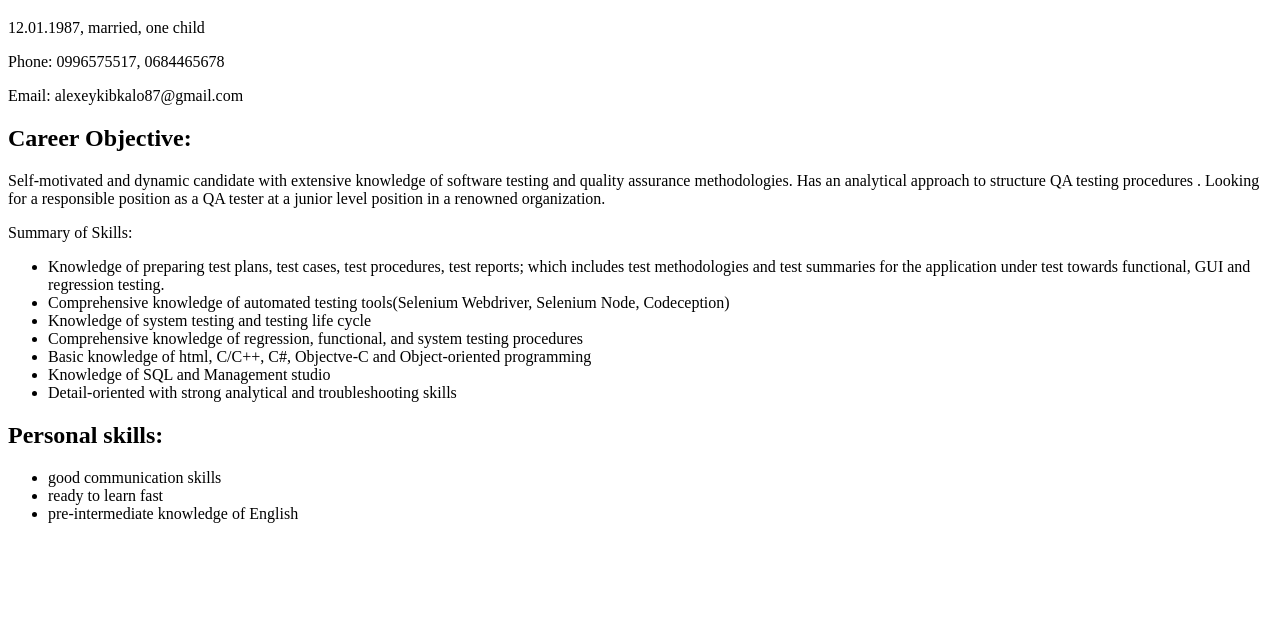
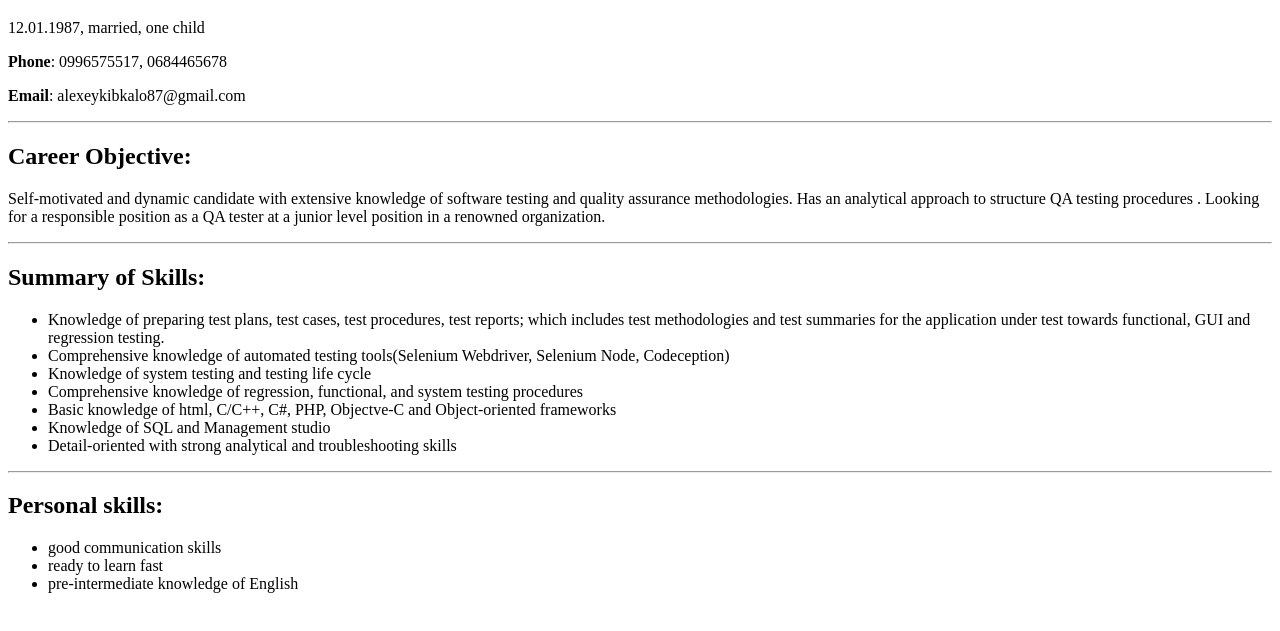
Before and after one commit to alexeykibkalo/FrontEnd, a plain HTML site: page CV.html in a window 1280 px wide. Shown: the part 61-692 px from the top of the page. Drawn offline with Linux system fonts and the light colour scheme.

Commit message:
second commit

```diff
--- a/CV.html
+++ b/CV.html
@@ -6,24 +6,24 @@
 <body>
 	<h1>Alexey Kibkalo</h1>
 		<p>12.01.1987, married, one child</p>
-		<p>Phone: 0996575517, 0684465678</p>
-		<p>Email: alexeykibkalo87@gmail.com</p>
-
+		<p><b>Phone</b>: 0996575517, 0684465678</p>
+		<p><b>Email</b>: alexeykibkalo87@gmail.com</p>
+	<hr>
 	<h2>Career Objective:</h2>
 
 	<p>Self-motivated and dynamic candidate with extensive knowledge of software testing and quality assurance methodologies. Has an analytical approach to structure QA testing procedures . Looking for a responsible position as a QA tester at a junior level position in a renowned organization.</p>
-
-	<p>Summary of Skills:</p>
+	<hr>
+	<h2>Summary of Skills:</h2>
 	<ul>
 		<li>Knowledge of preparing test plans, test cases, test procedures, test reports; which includes test methodologies and test summaries for the application under test towards functional, GUI and regression testing.</li>
 		<li>Comprehensive knowledge of automated testing tools(Selenium Webdriver, Selenium Node, Codeception)</li>
 		<li>Knowledge of system testing and testing life cycle</li>
 		<li>Comprehensive knowledge of regression, functional, and system testing procedures</li>
-		<li>Basic knowledge of html, C/C++, C#, Objectve-C and Object-oriented programming</li>
+		<li>Basic knowledge of html, C/C++, C#, PHP, Objectve-C and Object-oriented frameworks</li>
 		<li>Knowledge of SQL and Management studio</li>
 		<li>Detail-oriented with strong analytical and troubleshooting skills</li>
 	</ul>
-
+	<hr>
 	<h2>Personal skills:</h2>
 		<ul>
 			<li>good communication skills</li>
```
